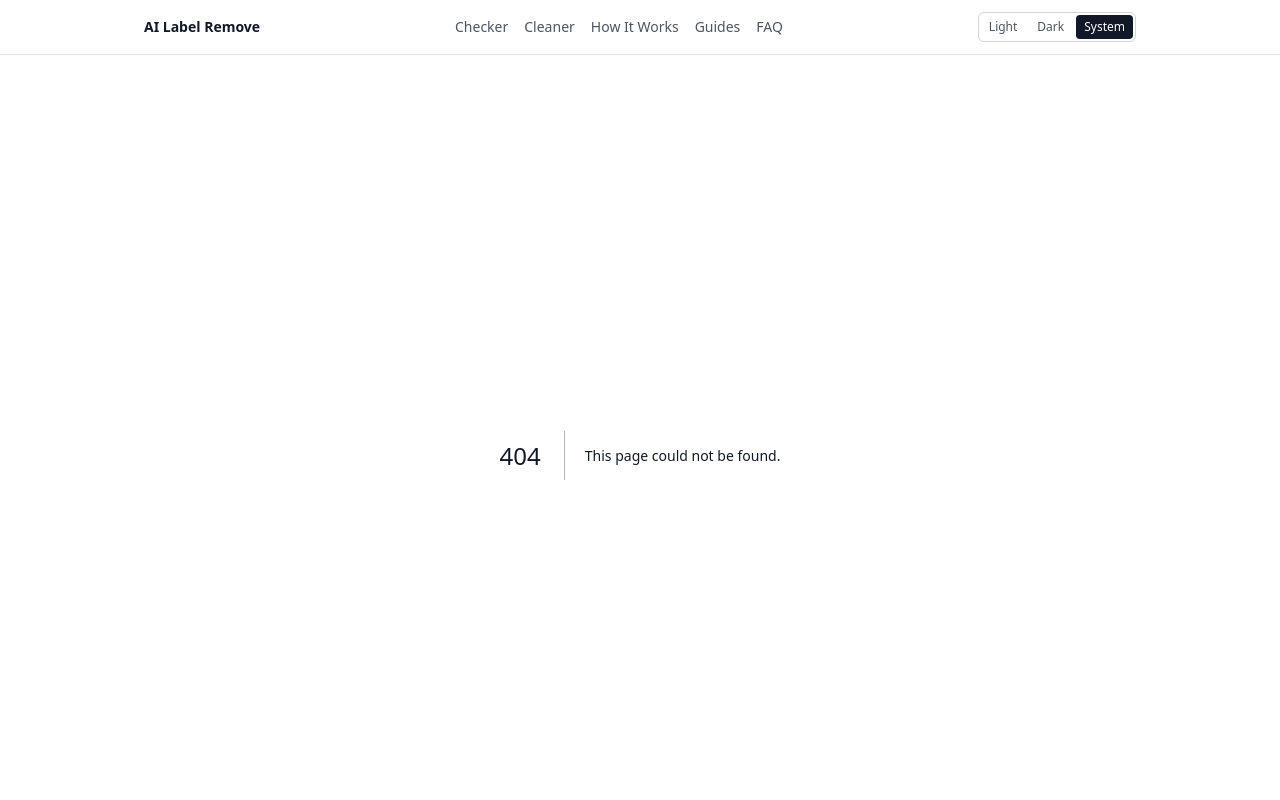
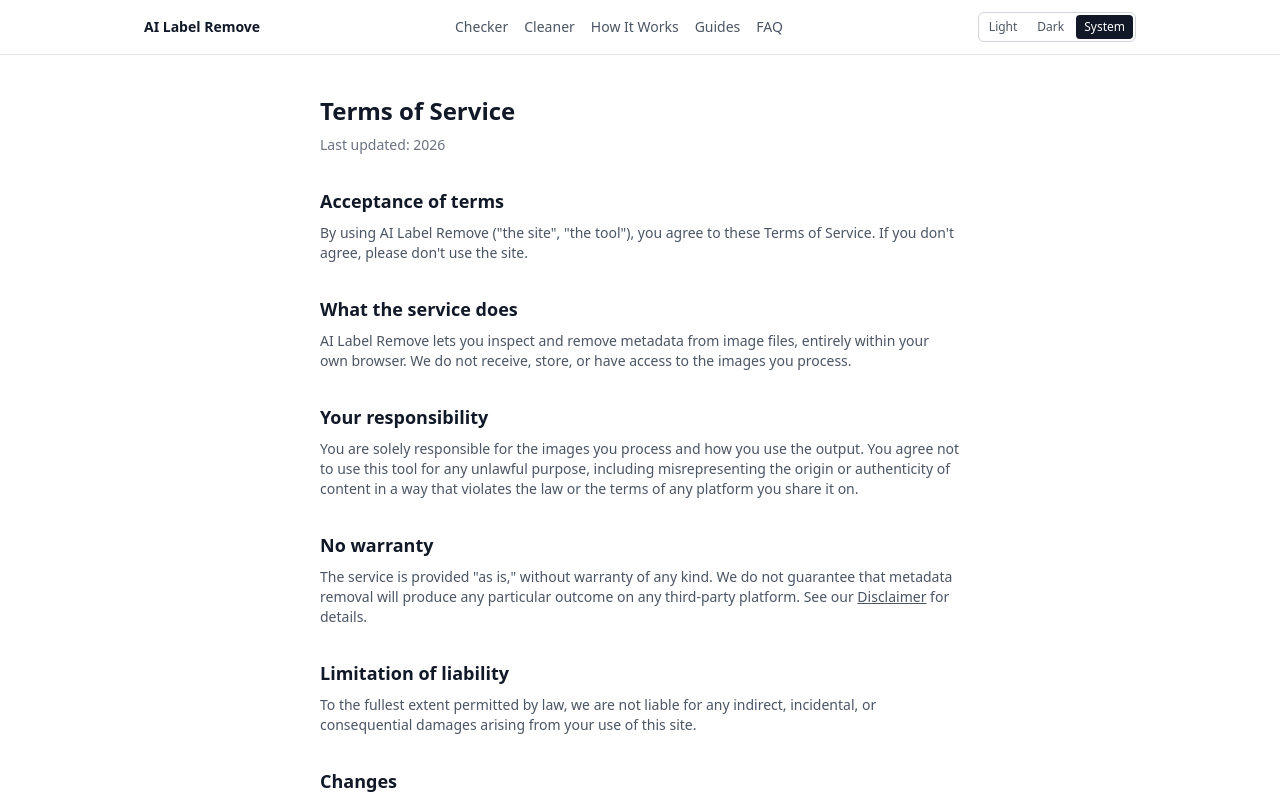
Before and after one commit to ailabelremove/ailabelremove, a Next.js app: page /terms in a window 1280 px wide. Before the commit this address had no page. Shown: the top 800 px of the page. Built offline with nearby package versions, Linux system fonts and the light colour scheme.

Commit message:
Add Terms of Service page
This page outlines the Terms of Service for using AI Label Remove, detailing user responsibilities, service limitations, and potential updates to the terms.

```diff
--- /dev/null
+++ b/app/terms/page.tsx
@@ -0,0 +1,91 @@
+import type { Metadata } from "next";
+
+export const metadata: Metadata = {
+  title: "Terms of Service — AI Label Remove",
+  description: "Terms of Service for using AI Label Remove.",
+  alternates: { canonical: "/terms" },
+};
+
+export default function TermsPage() {
+  return (
+    <main className="mx-auto max-w-2xl px-4 py-10">
+      <h1 className="text-2xl font-semibold text-gray-900 dark:text-gray-100">
+        Terms of Service
+      </h1>
+      <p className="mt-2 text-sm text-gray-500 dark:text-gray-400">
+        Last updated: 2026
+      </p>
+
+      <section className="mt-8">
+        <h2 className="text-lg font-semibold text-gray-900 dark:text-gray-100">
+          Acceptance of terms
+        </h2>
+        <p className="mt-2 text-sm text-gray-600 dark:text-gray-300">
+          By using AI Label Remove ("the site", "the tool"), you agree to
+          these Terms of Service. If you don't agree, please don't use the
+          site.
+        </p>
+      </section>
+
+      <section className="mt-8">
+        <h2 className="text-lg font-semibold text-gray-900 dark:text-gray-100">
+          What the service does
+        </h2>
+        <p className="mt-2 text-sm text-gray-600 dark:text-gray-300">
+          AI Label Remove lets you inspect and remove metadata from image
+          files, entirely within your own browser. We do not receive, store,
+          or have access to the images you process.
+        </p>
+      </section>
+
+      <section className="mt-8">
+        <h2 className="text-lg font-semibold text-gray-900 dark:text-gray-100">
+          Your responsibility
+        </h2>
+        <p className="mt-2 text-sm text-gray-600 dark:text-gray-300">
+          You are solely responsible for the images you process and how you
+          use the output. You agree not to use this tool for any unlawful
+          purpose, including misrepresenting the origin or authenticity of
+          content in a way that violates the law or the terms of any
+          platform you share it on.
+        </p>
+      </section>
+
+      <section className="mt-8">
+        <h2 className="text-lg font-semibold text-gray-900 dark:text-gray-100">
+          No warranty
+        </h2>
+        <p className="mt-2 text-sm text-gray-600 dark:text-gray-300">
+          The service is provided "as is," without warranty of any kind. We
+          do not guarantee that metadata removal will produce any particular
+          outcome on any third-party platform. See our{" "}
+          <a href="/disclaimer" className="underline">
+            Disclaimer
+          </a>{" "}
+          for details.
+        </p>
+      </section>
+
+      <section className="mt-8">
+        <h2 className="text-lg font-semibold text-gray-900 dark:text-gray-100">
+          Limitation of liability
+        </h2>
+        <p className="mt-2 text-sm text-gray-600 dark:text-gray-300">
+          To the fullest extent permitted by law, we are not liable for any
+          indirect, incidental, or consequential damages arising from your
+          use of this site.
+        </p>
+      </section>
+
+      <section className="mt-8">
+        <h2 className="text-lg font-semibold text-gray-900 dark:text-gray-100">
+          Changes
+        </h2>
+        <p className="mt-2 text-sm text-gray-600 dark:text-gray-300">
+          We may update these terms as the service evolves. Continued use of
+          the site after changes means you accept the updated terms.
+        </p>
+      </section>
+    </main>
+  );
+}
```
